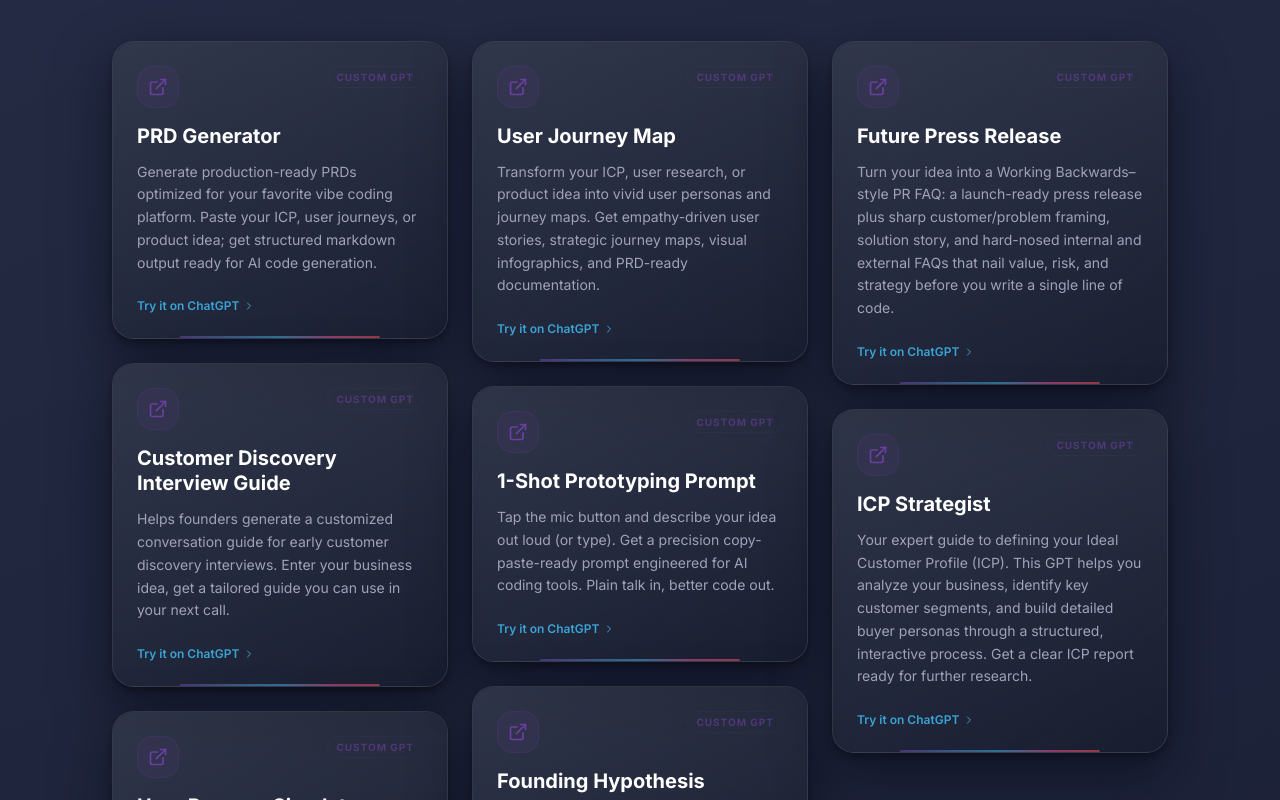
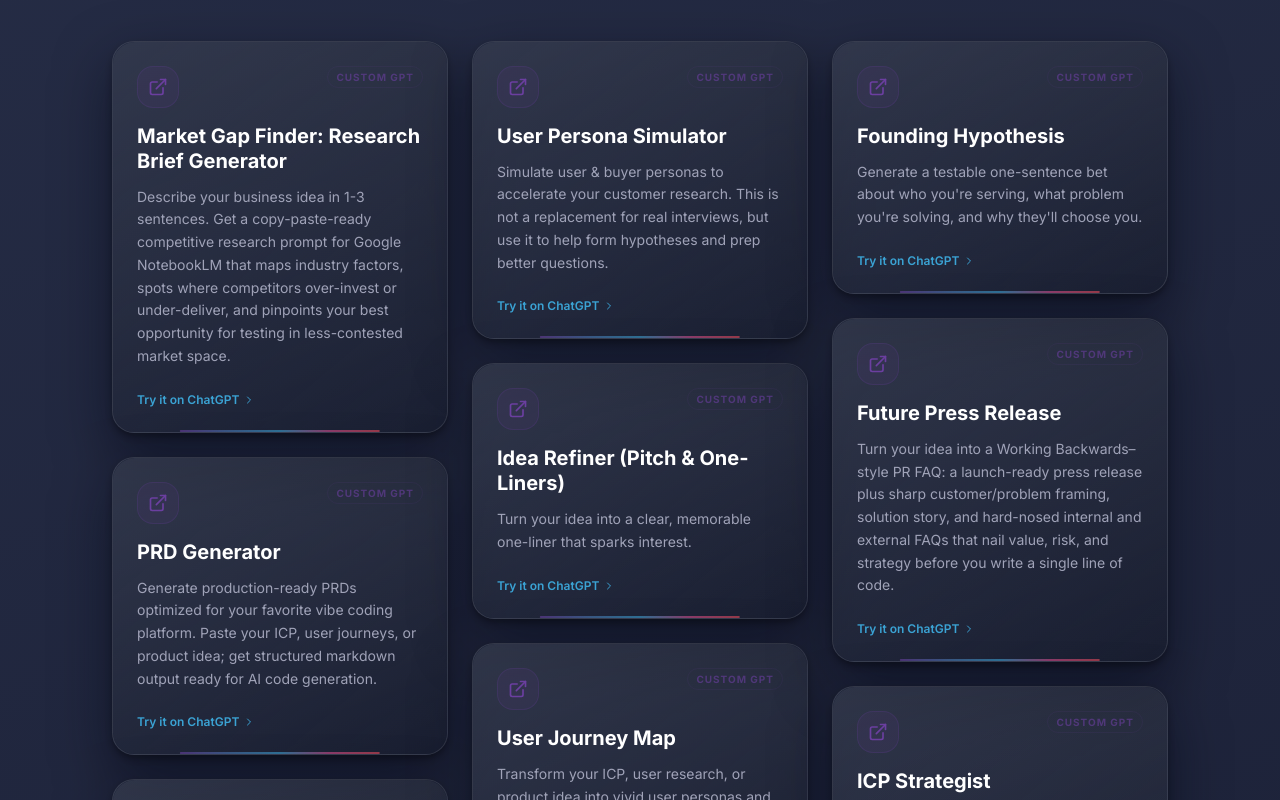
Before and after one commit to marckrejci/protovibing, a Next.js app: page / in a window 1280 px wide. Shown: the part 2280-3080 px from the top of the page. Built offline with nearby package versions, Linux system fonts and the light colour scheme.

Commit message:
Add Idea Refiner and Market Gap Finder agents
https://claude.ai/code/session_018aRjsNkc2q2MJKE1nVYQKZ

```diff
--- a/components/gpt-section.tsx
+++ b/components/gpt-section.tsx
@@ -44,6 +44,16 @@ const GPT_DATA = [
         name: "Customer Discovery Interview Guide",
         description: "Helps founders generate a customized conversation guide for early customer discovery interviews. Enter your business idea, get a tailored guide you can use in your next call.",
         url: "https://pfndr.co/gpt-discovery",
+    },
+    {
+        name: "Idea Refiner (Pitch & One-Liners)",
+        description: "Turn your idea into a clear, memorable one-liner that sparks interest.",
+        url: "https://pfndr.co/gpt-pitch",
+    },
+    {
+        name: "Market Gap Finder: Research Brief Generator",
+        description: "Describe your business idea in 1-3 sentences. Get a copy-paste-ready competitive research prompt for Google NotebookLM that maps industry factors, spots where competitors over-invest or under-deliver, and pinpoints your best opportunity for testing in less-contested market space.",
+        url: "https://pfndr.co/gpt-market-gap",
     },
 ]
 
```
